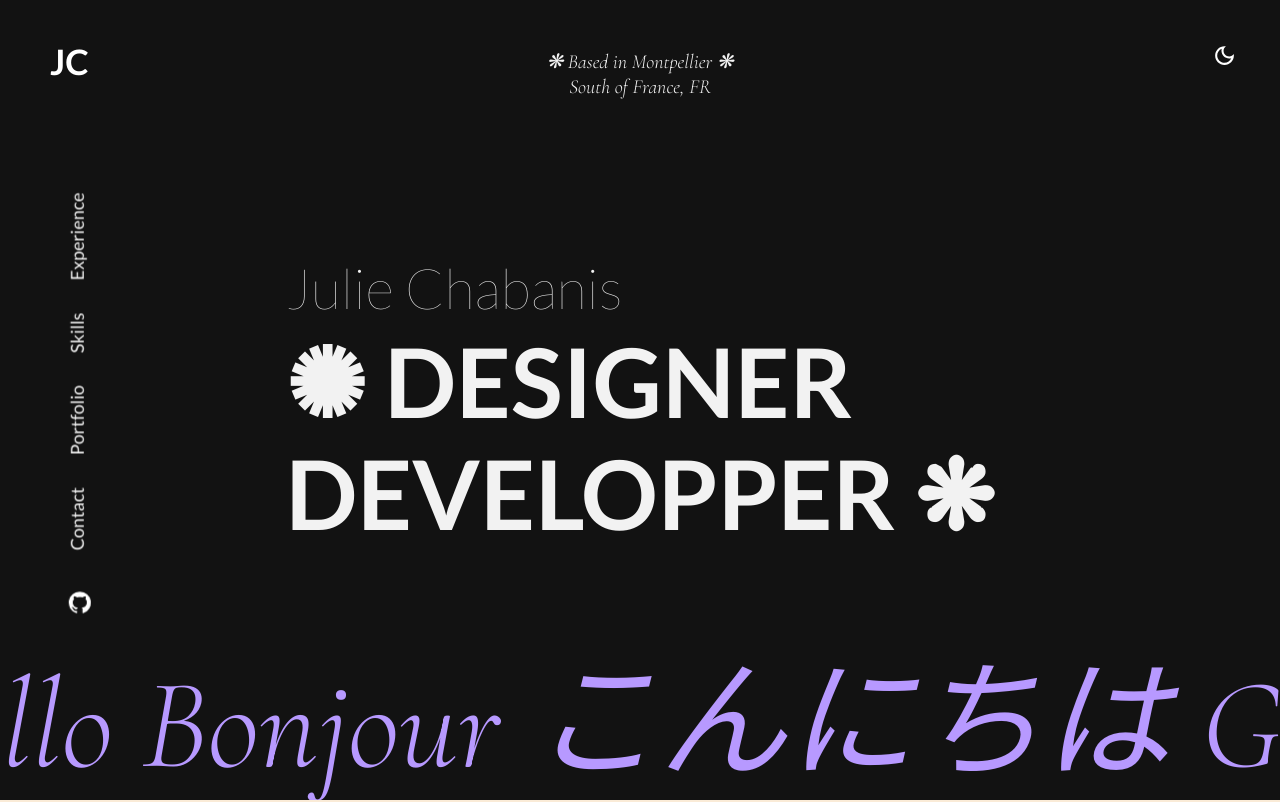
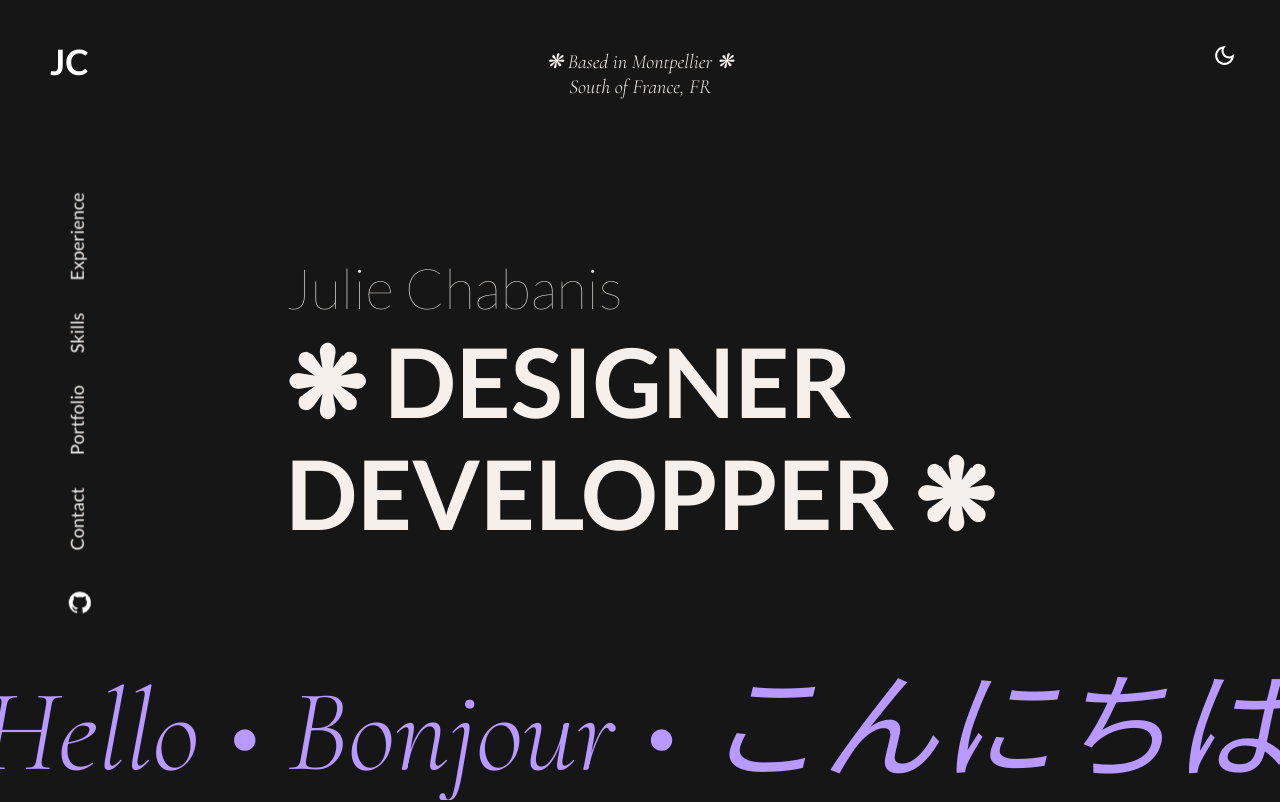
Before and after one commit to JulieChabanis/MinimalPortfolio, a React (Create React App) app: page / in a window 1280 px wide. Shown: the top 802 px of the page. Built offline with nearby package versions, Linux system fonts and the light colour scheme.

Commit message:
Finalize  Parallax Text assets

```diff
--- a/src/components/Home/HeroPage/HeroPage.jsx
+++ b/src/components/Home/HeroPage/HeroPage.jsx
@@ -43,7 +43,7 @@ const HeroPage = () => {
           }}
           style={theme.typography.h3}
         >
-          ✺ DESIGNER
+         ❋  DESIGNER
         </motion.div>
         <motion.div
           initial={{ y: "100%", opacity: 0 }}
@@ -58,7 +58,7 @@ const HeroPage = () => {
       </Box>
 
       <Box className={styles.helloBox} style={theme.typography.h1} >
-        <ParallaxText baseVelocity={-5}>Hello Bonjour こんにちは Góðan dag</ParallaxText>
+        <ParallaxText baseVelocity={-5}>Hello • Bonjour • こんにちは • Góðan dag • </ParallaxText>
       </Box>
     </Box>
   );
--- a/src/components/Home/HeroPage/HeroPage.module.css
+++ b/src/components/Home/HeroPage/HeroPage.module.css
@@ -29,18 +29,7 @@
 }
 
 .helloBox > div {
-  /* Remove the 'display: flex' property */
- /* animation: scrollText 10s linear infinite;*/
   white-space: nowrap;
   bottom: 0;
   left: 0;
 }
-
-@keyframes scrollText {
-  0% {
-    transform: translateX(100%); /* Modifiez la valeur pour commencer à droite */
-  }
-  100% {
-    transform: translateX(-100%);
-  }
-}
--- a/src/components/Home/Skills/Skills.module.css
+++ b/src/components/Home/Skills/Skills.module.css
@@ -4,5 +4,4 @@
   align-items: center;
   justify-content: center;
   flex-direction: column;
-  background-color:blueviolet;
 }
--- a/src/components/Home/WorkExperience/WorkExperience.module.css
+++ b/src/components/Home/WorkExperience/WorkExperience.module.css
@@ -4,5 +4,4 @@
     align-items: center;
     justify-content: center;
     flex-direction: column;
-    background-color: antiquewhite;
 }
--- a/src/components/Theme/theme.js
+++ b/src/components/Theme/theme.js
@@ -14,7 +14,7 @@ export const tokens = (mode) => ({
       500: "#B799FF",
     },
     grey: {
-      100: "#f2f2f2",
+      100: "#F5F0EC",
       200: "#71dbaf",
       300: "#71dbaf",
       400: "#71dbaf",
@@ -30,7 +30,7 @@ export const tokens = (mode) => ({
       500: "#F266AB",
     },
     grey: {
-      100: "#121212",
+      100: "#161616",
       200: "#C4DFDF",
       300: "#C4DFDF",
       400: "#C4DFDF",
@@ -63,7 +63,7 @@ export const themeSettings = (mode) => {
           light: colors.grey[300],
         },
         background: {
-          default: "#121212",
+          default: "#161616",
         },
       } : {
         // light mode
@@ -89,7 +89,7 @@ export const themeSettings = (mode) => {
       fontSize: "0.75rem",
       h1: {
         fontFamily: ["Cormorant Garamond", "sans-serif"].join(","),
-        fontSize: "8rem",
+        fontSize: "7.3rem",
         fontWeight: 100,
         fontStyle: "italic",
         color: mode === "dark" ? colors.primary[500] :  colors.grey[100],
--- a/src/components/assets/helloParallax.jsx
+++ b/src/components/assets/helloParallax.jsx
@@ -1,34 +1,36 @@
 import { useCallback, useRef } from "react";
-import { motion, useScroll, useSpring, useTransform, useMotionValue, useVelocity, useAnimationFrame, wrap } from "framer-motion";
+import { motion, useScroll, useSpring, useTransform, useMotionValue, useVelocity, useAnimationFrame } from "framer-motion";
 
-export const ParallaxText = ({ children, baseVelocity = 2 }) => {
+export const ParallaxText = ({ children, baseVelocity = 500 }) => {
   const baseX = useMotionValue(0);
   const { scrollY } = useScroll();
   const scrollVelocity = useVelocity(scrollY);
   const smoothVelocity = useSpring(scrollVelocity, {
-    damping: 50,
-    stiffness: 100,
+    damping: 40, // Ajuster le damping à une valeur plus basse pour un effet plus fluide
+    stiffness: 300, // Ajuster le stiffness à une valeur plus basse pour un effet plus fluide
   });
-  const velocityFactor = useTransform(smoothVelocity, [0, 1000], [0, 5], {
+  const velocityFactor = useTransform(smoothVelocity, [0, 100], [-10, -500], {
     clamp: false,
   });
 
-  const x = useTransform(baseX, (v) => `${wrap(-20, -45, v)}%`);
+  const x = useTransform(scrollY, [0, 1000], [-20, -450]);
 
   const directionFactor = useRef(1);
 
-  const updateMotionValue = useCallback((t, delta) => {
-    let moveBy = directionFactor.current * baseVelocity * (delta / 1000);
+  const updateMotionValue = useCallback(() => {
+    let moveBy = directionFactor.current * baseVelocity;
 
     if (velocityFactor.get() < 0) {
       directionFactor.current = -1;
     } else if (velocityFactor.get() > 0) {
       directionFactor.current = 1;
+    } else {
+      directionFactor.current = -1; // Ne pas mettre à jour la position si le défilement est nul
     }
 
     moveBy += directionFactor.current * moveBy * velocityFactor.get();
 
-    baseX.set(baseX.get() + moveBy);
+    baseX.set(moveBy);
   }, [baseVelocity, baseX, directionFactor, velocityFactor]);
 
   useAnimationFrame(updateMotionValue);
```
